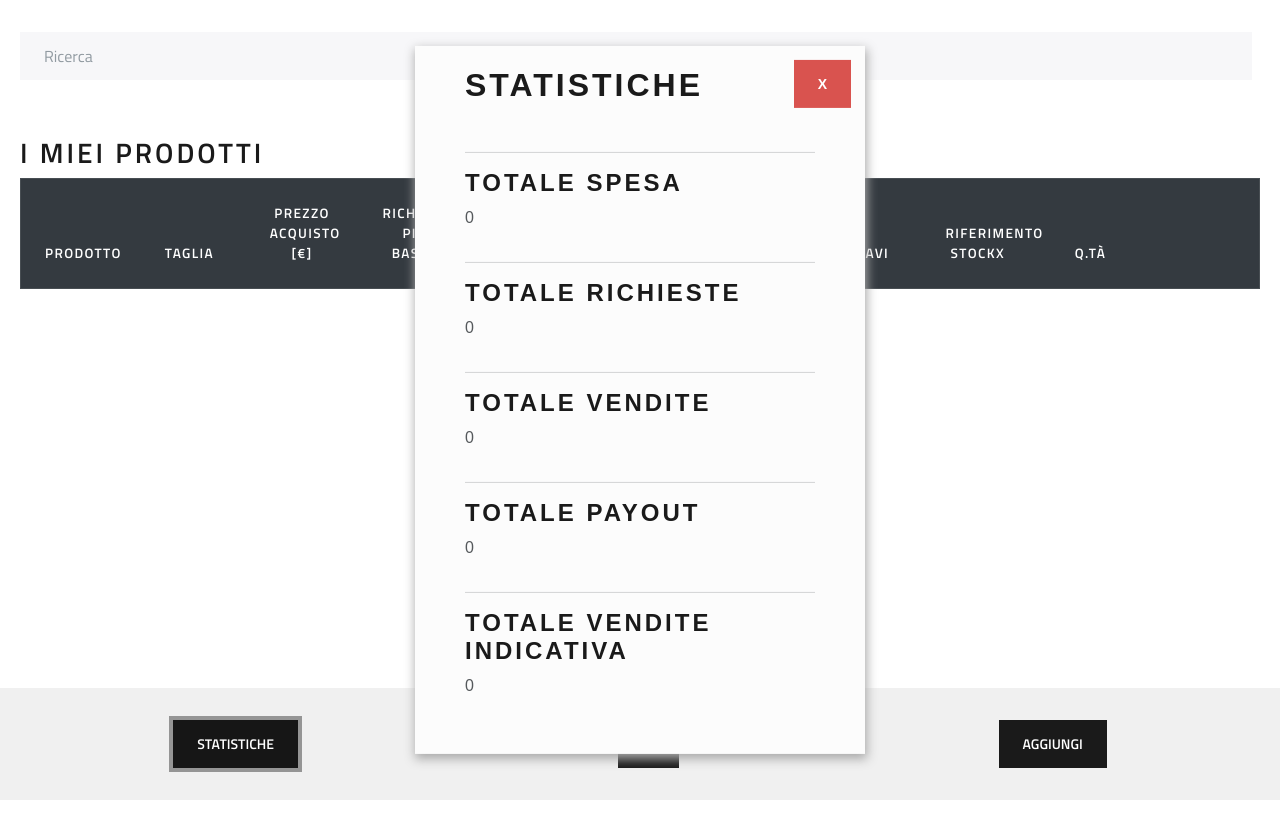
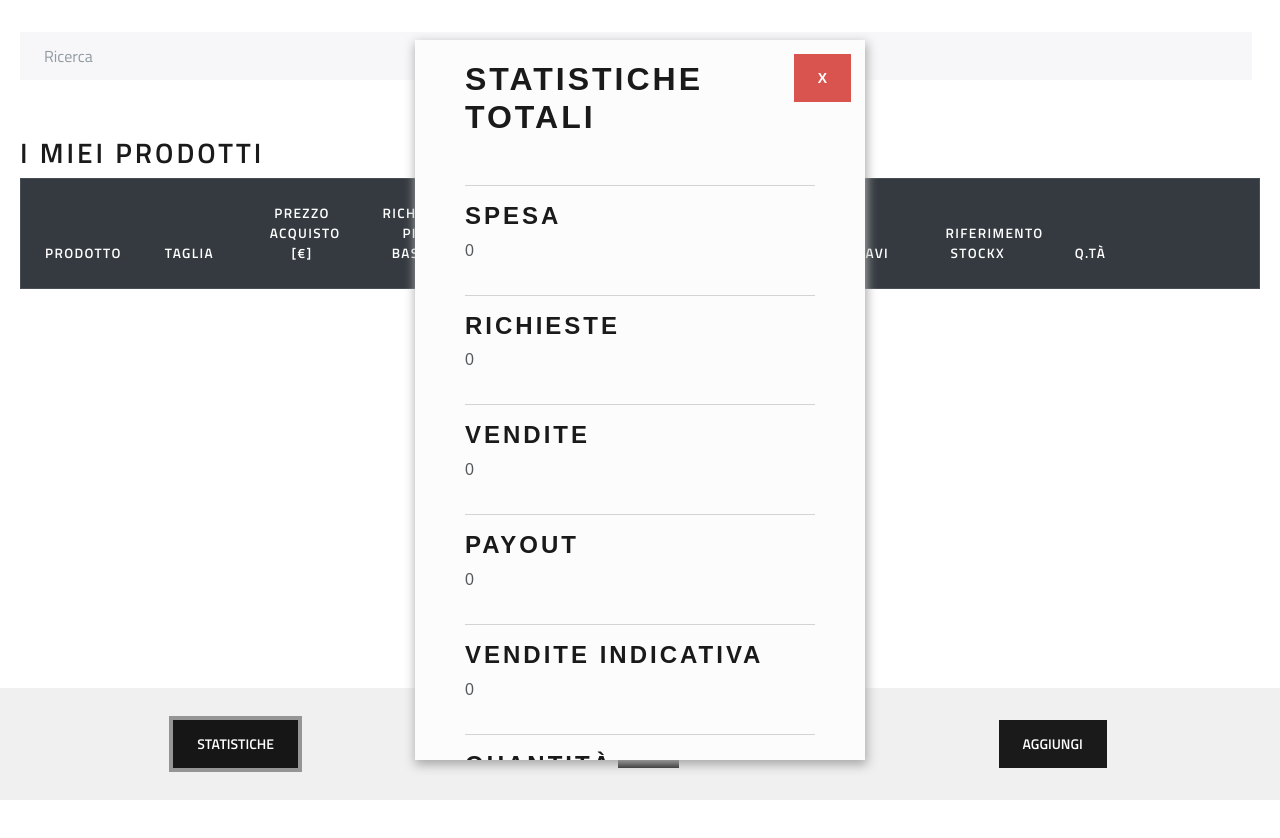
Before and after one commit to mauro-milella/stockx-utility, a website: page public/pages/index.html in a window 1280 px wide. Both pictures are taken after a click on the button "STATISTICHE". Drawn offline with nearby package versions, Linux system fonts and the light colour scheme.

Commit message:
Total quantity

```diff
--- a/app.js
+++ b/app.js
@@ -28,7 +28,7 @@ app.use(express.json({limit: '10mb'}));
 app.use(express.urlencoded({limit: '10mb'}));
 
 /* Server listener */
-app.listen( process.env.PORT || 3000);
+app.listen( process.env.PORT || 5000);
 
 /* Middlewares */
 app.post("/export", (req,res) => {
--- a/public/pages/index.html
+++ b/public/pages/index.html
@@ -4,7 +4,6 @@
     <meta charset="UTF-8">
     <meta http-equiv="X-UA-Compatible" content="IE=edge">
     <meta name="viewport" content="width=device-width, initial-scale=1.0">
-
 
     <!-- Libraries and other scripts, some may be loaded at the end of body section -->
     <script src="https://ajax.googleapis.com/ajax/libs/jquery/3.6.0/jquery.min.js"></script>
@@ -132,37 +131,43 @@
     <!-- Global stats form -->
     <div class="stats-form">
         <div id="stats-item-content-form" style="Overflow-y:scroll;">
-            <h1 class="header">Statistiche</h1>
+            <h1 class="header">Statistiche totali</h1>
             <button type="button" class="btn btn-danger" id="unshow-stats-button" style="position: absolute; top: 1em; right: 1em;">x</button>
             <br><hr>
 
             <div class="row">
-                <h3>Totale spesa</h3>
+                <h3>Spesa</h3>
                 <p id="total-purchase-cost">0</p>
             </div>
             <hr>
 
             <div class="row">
-                <h3>Totale richieste</h3>
+                <h3>Richieste</h3>
                 <p id="total-lowest-ask">0</p>
             </div>
             <hr>
 
             <div class="row">
-                <h3>Totale vendite</h3>
+                <h3>Vendite</h3>
                 <p id="total-sell-cost">0</p>
             </div>
             <hr>
 
             <div class="row">
-                <h3>Totale payout</h3>
+                <h3>Payout</h3>
                 <p id="total-payout">0</p>
             </div>
             <hr>
 
             <div class="row">
-                <h3>Totale vendite indicativa</h3>
+                <h3>Vendite indicativa</h3>
                 <p id="total-indicative-sell">0</p>
+            </div>
+            <hr>
+
+            <div class="row">
+                <h3>Quantità</h3>
+                <p id="total-quantity">0</p>
             </div>
 
         </div>
--- a/public/scripts/form.js
+++ b/public/scripts/form.js
@@ -65,6 +65,7 @@ function update_stats(){
     let tot_sell_cost = 0;
     let tot_payout = 0;
     let tot_indicative_sell = 0;
+    let tot_quantity = 0;
 
     //accumulation
     $tablebody.children().each(function(){
@@ -83,6 +84,7 @@ function update_stats(){
         tot_sell_cost += (isNaN(sell_cost) ? 0 : sell_cost) * qta;
         tot_payout += (isNaN(payout) ? 0 : payout) * qta;
         tot_indicative_sell += (isNaN(indicative_sell) ? 0 : indicative_sell) * qta;
+        tot_quantity += (isNaN(qta) ? 0 : qta);
     })
 
     //apply changes
@@ -91,6 +93,7 @@ function update_stats(){
     $("#total-sell-cost").text(tot_sell_cost);
     $("#total-payout").text(tot_payout);
     $("#total-indicative-sell").text(tot_indicative_sell);
+    $("#total-quantity").text(tot_quantity);
 }
 
 //Item insertion
```
